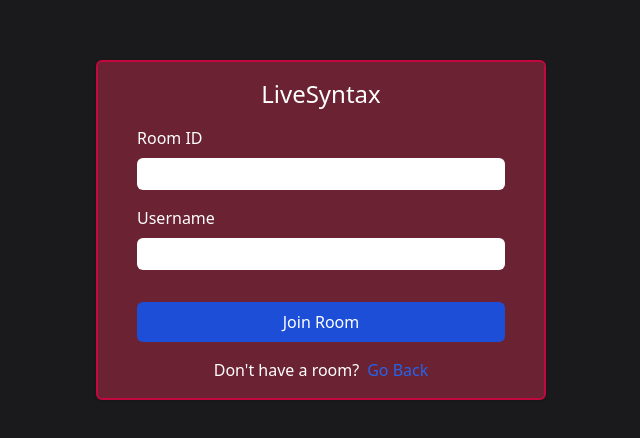
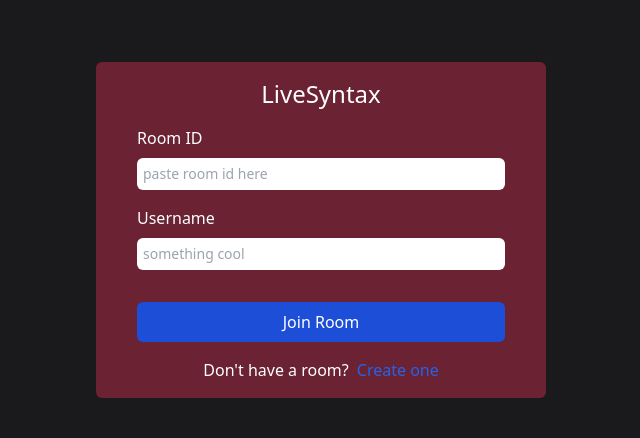
Before and after one commit to sohamdata/LiveSyntax, a Next.js app: page / in a window 1280 px wide. Shown: the part 170-608 px from the top of the page, without its empty margins (319-959 px from the left). Built offline with nearby package versions, Linux system fonts and the light colour scheme.

Commit message:
feat: added uuid generation and init nextjs server side stuff

```diff
--- a/package.json
+++ b/package.json
@@ -15,6 +15,7 @@
     "autoprefixer": "10.4.14",
     "eslint": "8.45.0",
     "eslint-config-next": "13.4.11",
+    "nanoid": "^4.0.2",
     "next": "13.4.11",
     "postcss": "8.4.27",
     "react": "18.2.0",
--- a/src/components/JoinRoom.tsx
+++ b/src/components/JoinRoom.tsx
@@ -1,29 +1,53 @@
-import Link from "next/link";
+import { useState } from "react";
+import { nanoid } from 'nanoid';
+import { useRouter } from "next/router";
 
 interface JoinRoomProps { };
 
 const JoinRoom = (props: JoinRoomProps) => {
+    const router = useRouter();
+    const [roomId, setRoomId] = useState('');
+    const [username, setUsername] = useState('');
+    const [isGenerated, setIsGenerated] = useState(false);
+
+    const generateRoomId = () => {
+        setRoomId(nanoid());
+        setIsGenerated(true);
+    };
     const joinHandler = (e: any) => {
         e.preventDefault();
+        if (!roomId || !username) {
+            alert('Please fill in the required fields');
+            return;
+        }
+        router.push({
+            pathname: `/editor/${roomId}`,
+            query: { username: username, }
+        });
     };
 
     return (
         <>
             <div className='w-[450px] absolute top-[50%] left-[50%] translate-x-[-50%] translate-y-[-50%] flex justify-center items-center'>
-                <div className='rounded-md shadow relative w-full bg-burgundy border-2 border-another-red'>
+                <div className='rounded-md relative w-full bg-burgundy'>
                     <div className='w-full h-full flex justify-center'>
                         <form className="space-y-4 px-4 p-4 w-[400px]">
                             <h1 className="text-center text-2xl text-white font-medium">LiveSyntax</h1>
                             <div>
-                                <label htmlFor="email" className="my-2 block text-white">Room ID</label>
-                                <input type="email" name="email" id="email"
-                                    className="p-1.5 rounded-md outline-none border-5 w-full text-black text-sm placeholder-gray-400"
+                                <label htmlFor="roomid" className="my-2 block text-white">Room ID</label>
+                                <input type="roomid" id="roomid" placeholder="paste room id here"
+                                    className={`p-1.5 rounded-md outline-none w-full text-black text-sm placeholder-gray-400 ${isGenerated && 'font-bold'}`}
+                                    value={roomId}
+                                    {...isGenerated && { readOnly: true }}
+                                    onChange={(e) => setRoomId(e.target.value)}
                                 />
                             </div>
                             <div>
                                 <label htmlFor="username" className="my-2 block text-white">Username</label>
-                                <input type="password" name="password" id="password"
-                                    className="mb-4 p-1.5 rounded-md outline-none border-5 w-full text-black text-sm"
+                                <input type="username" id="username" placeholder="something cool"
+                                    className="mb-4 p-1.5 rounded-md outline-none w-full text-black text-sm"
+                                    value={username}
+                                    onChange={(e) => setUsername(e.target.value)}
                                 />
                             </div>
                             <button type="submit" onClick={joinHandler}
@@ -34,9 +58,9 @@ const JoinRoom = (props: JoinRoomProps) => {
                             <div>
                                 <p className="text-center text-white">
                                     Don't have a room?
-                                    <Link href='/' className="ml-2 text-blue-600 cursor-pointer hover:underline">
-                                        Go Back
-                                    </Link>
+                                    <span className="ml-2 text-blue-600 cursor-pointer hover:underline" onClick={generateRoomId}>
+                                        Create one
+                                    </span>
                                 </p>
                             </div>
                         </form>
--- a/src/pages/editor/[roomid].tsx
+++ b/src/pages/editor/[roomid].tsx
@@ -1,12 +1,37 @@
-interface RoomIDProps {
-};
+import { useRouter } from "next/router";
+
+interface RoomIDProps { };
 
 const Editor = (props: RoomIDProps) => {
+    const router = useRouter();
+    console.log(router.query);
+    const { roomid, username } = router.query;
+
     return (
         <>
             <h1>Code Editor here</h1>
+            <p>Room ID: {roomid}</p>
+            <p>Username: {username}</p>
         </>
     )
 }
 
+export async function getStaticPaths() {
+    return {
+        paths: [
+            { params: { roomid: 'test' } }
+        ],
+        fallback: true
+    }
+}
+
+export async function getStaticProps(context: any) {
+    const { roomid } = context.params;
+    return {
+        props: {
+            roomid
+        }
+    }
+}
+
 export default Editor;
--- a/src/pages/index.tsx
+++ b/src/pages/index.tsx
@@ -1,6 +1,10 @@
 import JoinRoom from "@/components/JoinRoom";
+import useHasMounted from "@/utils/hooks/useHasMounted";
 
 export default function Home() {
+  const hasMounted = useHasMounted();
+  if (!hasMounted) return null;
+
   return (
     <main className="bg-dark-choco h-screen w-screen">
       <JoinRoom />
--- /dev/null
+++ b/src/utils/hooks/useHasMounted.ts
@@ -0,0 +1,9 @@
+import { useEffect, useState } from 'react';
+
+export default function useHasMounted() {
+    const [hasMounted, setHasMounted] = useState(false);
+    useEffect(() => {
+        setHasMounted(true);
+    }, []);
+    return hasMounted;
+}
```
Also changed, not shown: 1 other file (tests, documents, lock files or other folders).
